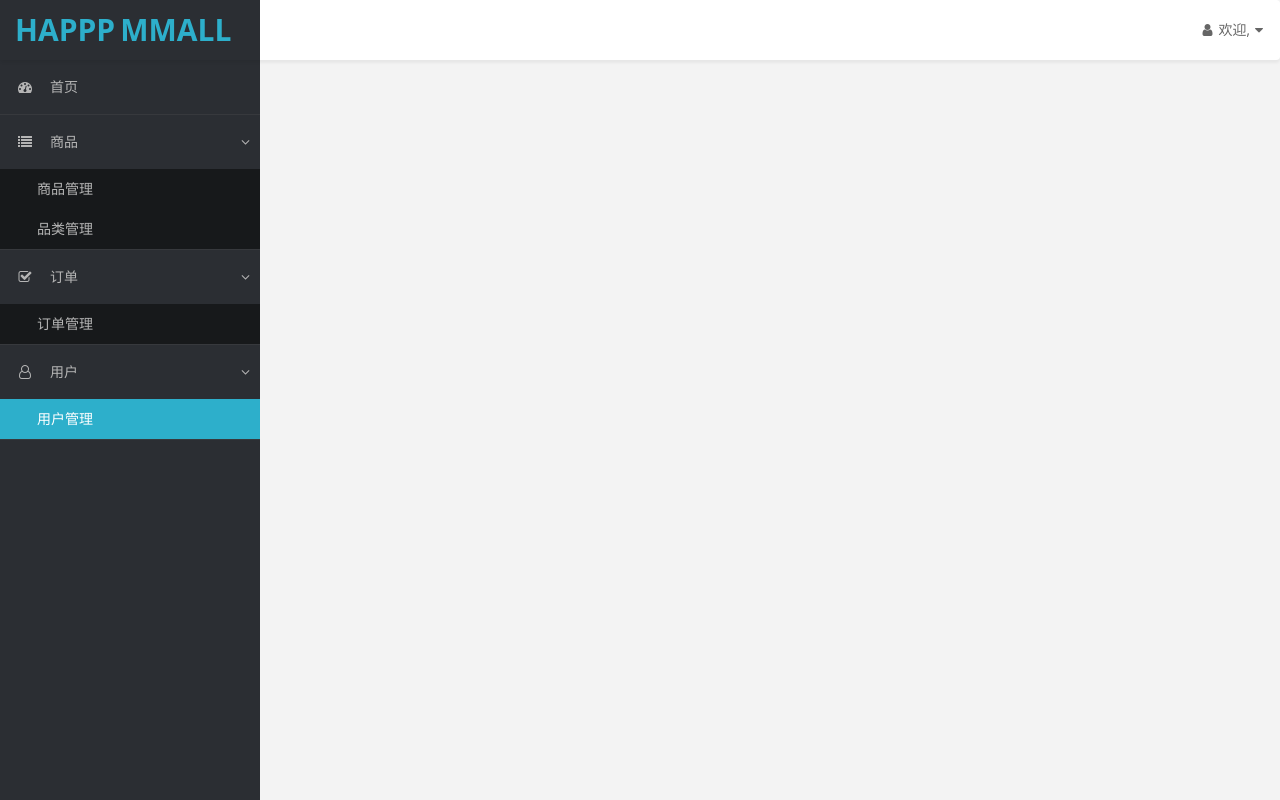
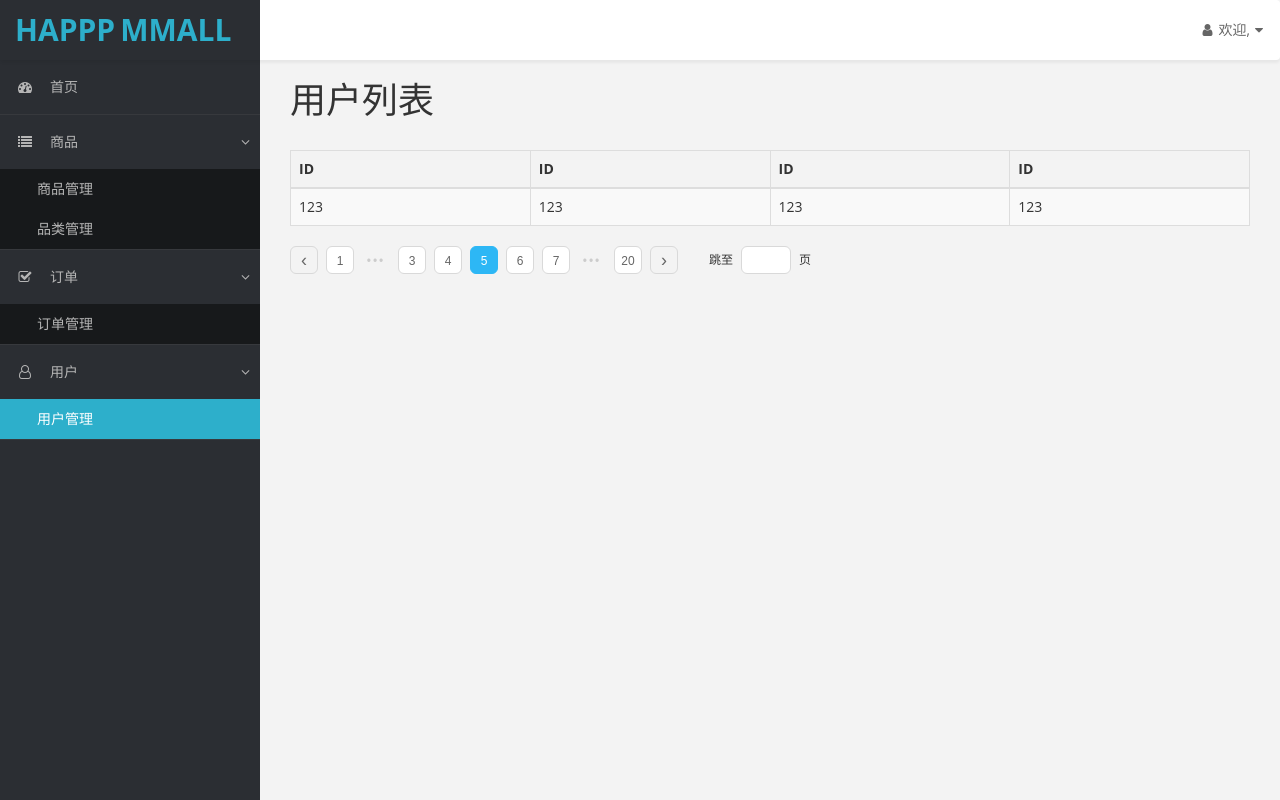
Before and after one commit to ZXIAOY/react-mall-BMS, a React app: page /user/index in a window 1280 px wide. Built offline with nearby package versions, Linux system fonts and the light colour scheme; no server answers.

Commit message:
用户-用户模块开发

```diff
--- a/package.json
+++ b/package.json
@@ -26,6 +26,7 @@
     "webpack-dev-server": "2.9.7"
   },
   "dependencies": {
+    "rc-pagination": "1.15.1",
     "react": "16.2.0",
     "react-dom": "16.2.0",
     "react-router-dom": "4.2.2"
--- a/src/app.jsx
+++ b/src/app.jsx
@@ -1,10 +1,13 @@
 import React from 'react';
 import ReactDOM from 'react-dom';
-import { BrowserRouter as Router, Link, Route, Redirect, Switch } from 'react-router-dom';
+import { BrowserRouter as Router, Link, Route, Redirect, Switch,} from 'react-router-dom';
+
+import Layout from 'component/layout/index.jsx';
 
 import Home from 'page/home/index.jsx';
 import Login from 'page/login/index.jsx';
-import Layout from 'component/layout/index.jsx';
+import User from 'page/user/index.jsx';
+import ErrorPage from 'page/error/index.jsx';
 
 class App extends React.Component {
   constructor(props) {
@@ -12,20 +15,24 @@ class App extends React.Component {
   }
 
   render() {
+    let layoutRouter = (
+      <Layout>
+        <Switch>
+          <Route exact path='/' component={Home} /> {/* exact表示严格匹配 */}
+          <Route path='/product' component={Home} />
+          <Route path='/product-category' component={Home} />
+          <Route path='/user/index' component={User} />
+          <Redirect exact from='/user' to='/user/index' />
+          <Route component={ErrorPage} />
+        </Switch>
+      </Layout>
+    );
+
     return (
       <Router>
         <Switch>
           <Route path='/login' component={Login}></Route>
-          <Route path='/' render={(props)=> (
-            <Layout>
-              <Switch>
-                <Route exact path='/' component={Home} /> {/* exact表示严格匹配 */}
-                <Route path='/product' component={Home} />
-                <Route path='/product-category' component={Home} />
-              </Switch>
-            </Layout>
-          )}>
-          </Route>
+          <Route path='/' render={(props)=> layoutRouter} />
         </Switch>
       </Router>
     );
--- /dev/null
+++ b/src/component/pagination/index.jsx
@@ -0,0 +1,25 @@
+import React from 'react';
+import RcPagination from 'rc-pagination';
+import 'rc-pagination/dist/rc-pagination.min.css';
+
+class Pagination extends React.Component {
+  constructor(props) {
+    super(props);
+  }
+
+  render() {
+    return (
+      <div className="row">
+        <div className="col-md-12">
+        <RcPagination
+          {...this.props}
+          hideOnSinglePage
+          showQuickJumper>
+        </RcPagination>
+        </div>
+      </div>
+    );
+  }
+}
+
+export default Pagination;
--- /dev/null
+++ b/src/page/error/index.jsx
@@ -0,0 +1,29 @@
+/*
+  error页面
+*/
+import React from 'react';
+import {Link} from 'react-router-dom';
+
+import PageTitle from 'component/page-title/index.jsx';
+
+class ErrorPage extends React.Component {
+  constructor(props) {
+    super(props);
+  }
+
+  render() {
+    return (
+      <div id="page-wrapper">
+        <PageTitle title='出错了' />
+        <div className="row">
+          <div className="col-md-12">
+            <span>找不到当前路径</span>
+            <Link to='/'>点我返回首页</Link>
+          </div>
+        </div>
+      </div>
+    );
+  }
+}
+
+export default ErrorPage;
--- /dev/null
+++ b/src/page/user/index.jsx
@@ -0,0 +1,72 @@
+/*
+  user页面
+*/
+import React from 'react';
+import {Link} from 'react-router-dom';
+import MUtil from '../../utils/mm.jsx';
+import User from 'service/user-service.jsx';
+
+import PageTitle from 'component/page-title/index.jsx';
+import Pagination from 'component/pagination/index.jsx';
+
+const _mm = new MUtil();
+const _user = new User();
+
+class UserList extends React.Component {
+  constructor(props) {
+    super(props);
+    this.state = {
+      pageNum: 0
+    }
+  }
+
+  componentDidMount() {
+    this.loadUserList();
+  }
+
+  loadUserList() {
+    _user.getUserList(this.state.pageNum)
+      .then(res => {
+        this.setState(res);
+      },err => {
+        _mm.errorTips(err);
+      })
+  }
+
+  render() {
+    return (
+      <div id="page-wrapper">
+        <PageTitle title='用户列表' />
+        <div className="row">
+          <div className="col-md-12">
+            <table className="table table-striped table-bordered">
+              <thead>
+                <tr>
+                  <th>ID</th>
+                  <th>ID</th>
+                  <th>ID</th>
+                  <th>ID</th>
+                </tr>
+              </thead>
+              <tbody>
+                <tr>
+                  <td>123</td>
+                  <td>123</td>
+                  <td>123</td>
+                  <td>123</td>
+                </tr>
+              </tbody>
+            </table>
+          </div>
+        </div>
+        <Pagination
+          current={5}
+          total={200}
+          onChange={(pagenum => console.log(pagenum))}>
+        </Pagination>
+      </div>
+    );
+  }
+}
+
+export default UserList;
--- a/src/service/user-service.jsx
+++ b/src/service/user-service.jsx
@@ -47,6 +47,17 @@ class User {
       url: '/user/logout.do'
     });
   }
+
+  // 获取用户列表
+  getUserList(pageNum) {
+    return _mm.request({
+      type: 'post',
+      url: '/manage/user/list.do',
+      data: {
+        pageNum: pageNum
+      }
+    });
+  }
 }
 
 export default User;
```
Also changed, not shown: 1 other file (tests, documents, lock files or other folders).
